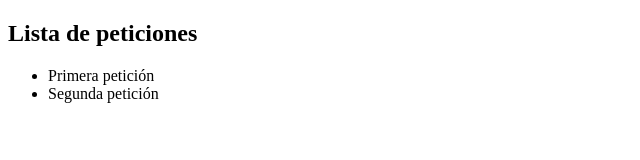
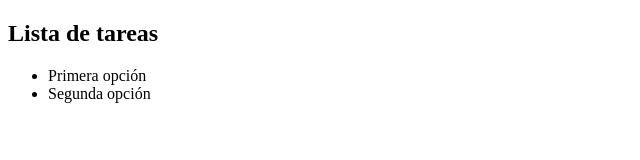
Before and after one commit to chuchurrio/repo-2, a plain HTML site: page index.html in a window 1280 px wide. Shown: the whole page, without its empty margins (0-640 px from the left). Drawn offline with Linux system fonts and the light colour scheme.

Commit message:
Cambiado etiquetas opciones

```diff
--- a/index.html
+++ b/index.html
@@ -2,13 +2,13 @@
 <html>
   <head>
     <meta charset="utf-8">
-    <title>Curso de GIT</title>
+    <title>Curso de GIT pr&aacute,ctico</title>
   </head>
   <body>
-    <h2>Lista de peticiones</h2>
+    <h2>Lista de tareas</h2>
     <ul>
-      <li>Primera petición</li>
-      <li>Segunda petición</li>
+      <li>Primera opción</li>
+      <li>Segunda opción</li>
     </ul>
   </body>
 </html>
```
